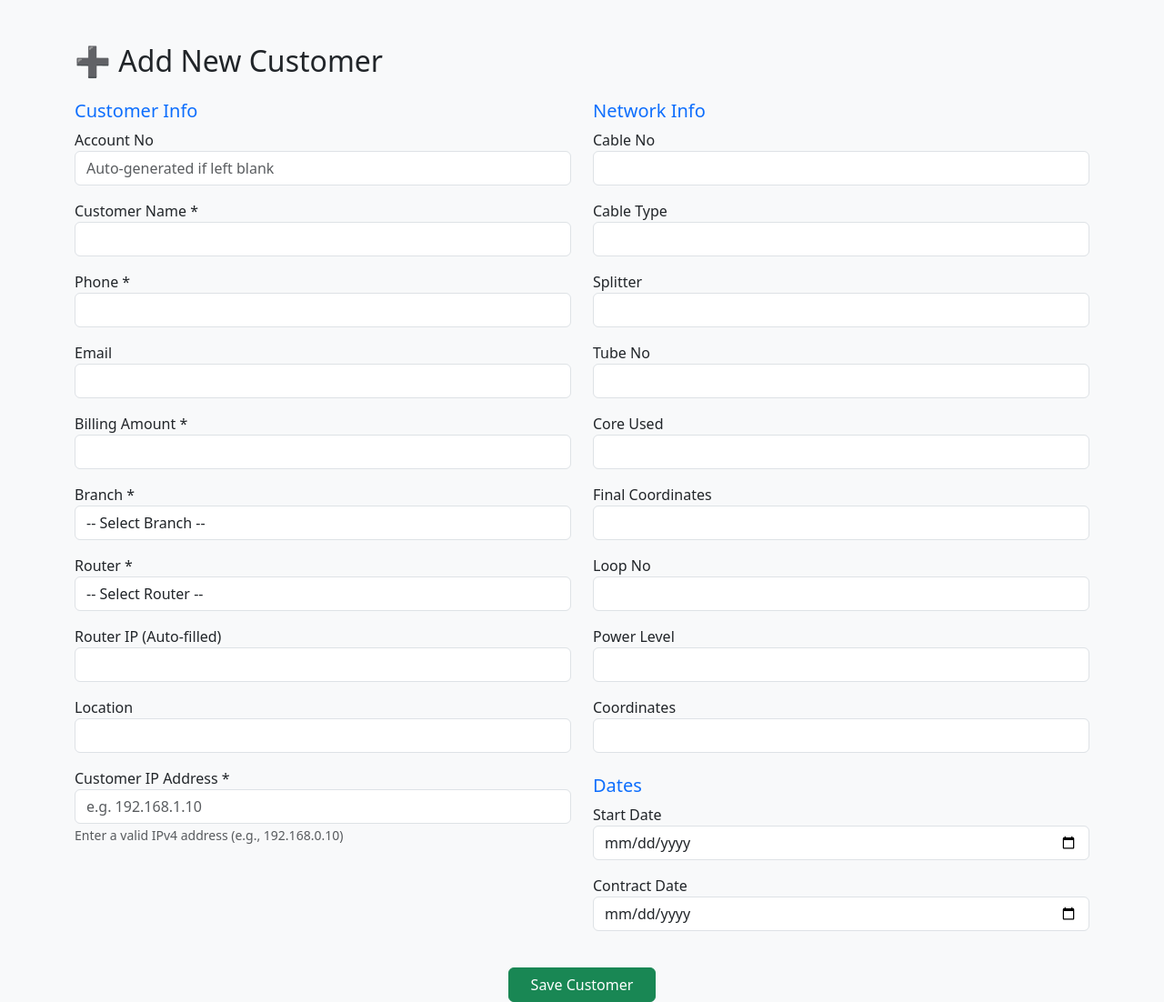
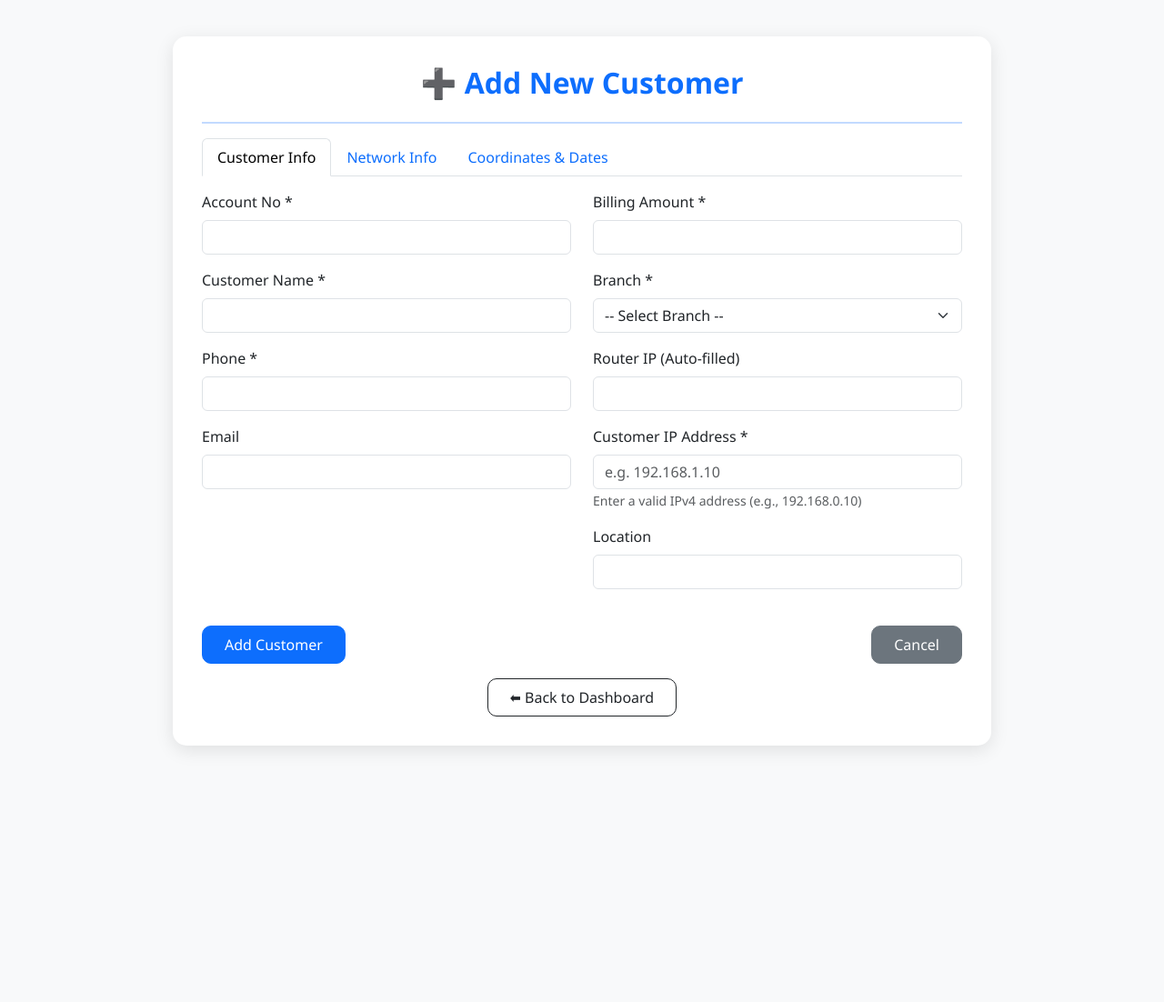
Before and after one commit to sakwasilas/wif_system, a Flask app: page /add_customer in a window 1280 px wide. Shown: the whole page at 91% size. After the commit the page ends 825 px from the top, so only its background shows below. Run offline with Flask 3, Linux system fonts and the light colour scheme; the visitor is signed in with stand-in values (Sample User, id 1); data that the repository does not hold is empty.

Commit message:
modified add route

```diff
--- a/templates/admin/add_new_customer.html
+++ b/templates/admin/add_new_customer.html
@@ -1,53 +1,114 @@
 {% extends "base.html" %}
 {% block content %}
-<div class="container mt-5">
-  <h2 class="mb-4">➕ Add New Customer</h2>
+<link href="https://cdn.jsdelivr.net/npm/bootstrap@5.3.3/dist/css/bootstrap.min.css" rel="stylesheet">
 
-  <!-- Display flash messages -->
+<style>
+body {
+    background: #f8f9fa;
+    font-family: 'Segoe UI', Tahoma, Geneva, Verdana, sans-serif;
+}
+.form-container {
+    max-width: 900px;
+    margin: 40px auto;
+    padding: 2rem;
+    background: #fff;
+    border-radius: 15px;
+    box-shadow: 0 5px 20px rgba(0,0,0,0.1);
+    transition: all 0.3s ease;
+}
+.form-container:hover {
+    transform: translateY(-3px);
+    box-shadow: 0 10px 25px rgba(0,0,0,0.15);
+}
+h2 {
+    text-align: center;
+    color: #0d6efd;
+    margin-bottom: 1.5rem;
+    font-weight: 700;
+}
+hr {
+    border-top: 2px solid #0d6efd;
+}
+.nav-tabs .nav-link {
+    font-weight: 500;
+}
+.btn {
+    border-radius: 10px;
+    padding: 0.5rem 1.5rem;
+    font-weight: 500;
+    transition: all 0.3s ease;
+}
+.btn-primary:hover {
+    background-color: #0b5ed7;
+}
+.btn-secondary:hover {
+    background-color: #6c757d;
+    color: #fff;
+}
+</style>
+
+<div class="form-container">
+    <h2>➕ Add New Customer</h2>
+    <hr>
+
     {% with messages = get_flashed_messages(with_categories=true) %}
       {% if messages %}
         {% for category, message in messages %}
           <div class="alert alert-{{ category }} alert-dismissible fade show" role="alert">
             {{ message }}
-          <button type="button" class="btn-close" data-bs-dismiss="alert"></button>
+            <button type="button" class="btn-close" data-bs-dismiss="alert" aria-label="Close"></button>
           </div>
         {% endfor %}
       {% endif %}
     {% endwith %}
 
-  <form method="POST" action="{{ url_for('add_customer') }}">
+    <form method="POST">
+        <!-- Tabs Nav -->
+        <ul class="nav nav-tabs mb-3" id="customerTabs" role="tablist">
+            <li class="nav-item" role="presentation">
+                <button class="nav-link active" id="info-tab" data-bs-toggle="tab" data-bs-target="#info" type="button" role="tab">Customer Info</button>
+            </li>
+            <li class="nav-item" role="presentation">
+                <button class="nav-link" id="network-tab" data-bs-toggle="tab" data-bs-target="#network" type="button" role="tab">Network Info</button>
+            </li>
+            <li class="nav-item" role="presentation">
+                <button class="nav-link" id="coords-tab" data-bs-toggle="tab" data-bs-target="#coords" type="button" role="tab">Coordinates & Dates</button>
+            </li>
+        </ul>
+
+        <!-- Tabs Content -->
+        <div class="tab-content">
+            <!-- Customer Info -->
+            <div class="tab-pane fade show active" id="info" role="tabpanel">
                 <div class="row">
-      <!-- Left Section -->
                     <div class="col-md-6">
-        <h5 class="text-primary">Customer Info</h5>
                         <div class="mb-3">
-          <label>Account No</label>
-          <input type="text" name="account_no" class="form-control" placeholder="Auto-generated if left blank">
+                            <label class="form-label">Account No *</label>
+                            <input type="text" name="account_no" class="form-control">
+                        </div>
+                        <div class="mb-3">
+                            <label class="form-label">Customer Name *</label>
+                            <input type="text" name="name" class="form-control" required>
+                        </div>
+                        <div class="mb-3">
+                            <label class="form-label">Phone *</label>
+                            <input type="text" name="phone" class="form-control" required>
+                        </div>
+                        <div class="mb-3">
+                            <label class="form-label">Email</label>
+                            <input type="email" name="email" class="form-control">
+                        </div>
                     </div>
 
+                    <div class="col-md-6">
                         <div class="mb-3">
-          <label>Customer Name *</label>
-          <input type="text" name="name" class="form-control" required>
-        </div>
-
-        <div class="mb-3">
-          <label>Phone *</label>
-          <input type="text" name="phone" class="form-control" required>
-        </div>
-
-        <div class="mb-3">
-          <label>Email</label>
-          <input type="email" name="email" class="form-control">
-        </div>
-
-        <div class="mb-3">
-          <label>Billing Amount *</label>
+                            <label class="form-label">Billing Amount *</label>
                             <input type="number" step="0.01" name="billing_amount" class="form-control" required>
                         </div>
 
                         <div class="mb-3">
-          <label>Branch *</label>
-          <select name="branch_id" id="branch" class="form-control" required>
+                            <label class="form-label">Branch *</label>
+                            <select name="branch_id" id="branch_id" class="form-select" required>
                                 <option value="">-- Select Branch --</option>
                                 {% for branch in branches %}
                                 <option value="{{ branch.id }}">{{ branch.name }}</option>
@@ -56,108 +117,118 @@
                         </div>
 
                         <div class="mb-3">
-          <label>Router *</label>
-          <select name="router_id" id="router" class="form-control" required>
-            <option value="">-- Select Router --</option>
-            {% for router in routers %}
-            <option value="{{ router.id }}" data-ip="{{ router.ip_address }}">{{ router.name }}</option>
-            {% endfor %}
-          </select>
+                            <label class="form-label">Router IP (Auto-filled)</label>
+                            <input type="text" id="router_ip" class="form-control" readonly>
+                            <input type="hidden" id="router_id" name="router_id">
+                        </div>
+
+                        <!-- ✅ Customer IP (manual input) -->
+                        <div class="mb-3">
+                            <label class="form-label">Customer IP Address *</label>
+                            <input type="text" name="ip_address" class="form-control" placeholder="e.g. 192.168.1.10" required>
+                            <small class="text-muted">Enter a valid IPv4 address (e.g., 192.168.0.10)</small>
                         </div>
 
                         <div class="mb-3">
-          <label>Router IP (Auto-filled)</label>
-          <input type="text" id="router_ip" class="form-control" readonly>
-        </div>
-
-        <div class="mb-3">
-          <label>Location</label>
+                            <label class="form-label">Location</label>
                             <input type="text" name="location" class="form-control">
                         </div>
-
-        <div class="mb-3">
-          <label>Customer IP Address *</label>
-          <input type="text" name="ip_address" class="form-control" placeholder="e.g. 192.168.1.10" required>
-          <small class="text-muted">Enter a valid IPv4 address (e.g., 192.168.0.10)</small>
+                    </div>
                 </div>
             </div>
 
-      <!-- Right Section -->
+            <!-- Network Info -->
+            <div class="tab-pane fade" id="network" role="tabpanel">
+                <div class="row">
                     <div class="col-md-6">
-        <h5 class="text-primary">Network Info</h5>
-
                         <div class="mb-3">
-          <label>Cable No</label>
+                            <label class="form-label">Cable No</label>
                             <input type="text" name="cable_no" class="form-control">
                         </div>
-
                         <div class="mb-3">
-          <label>Cable Type</label>
+                            <label class="form-label">Cable Type</label>
                             <input type="text" name="cable_type" class="form-control">
                         </div>
-
                         <div class="mb-3">
-          <label>Splitter</label>
+                            <label class="form-label">Splitter</label>
                             <input type="text" name="splitter" class="form-control">
                         </div>
-
+                    </div>
+                    <div class="col-md-6">
                         <div class="mb-3">
-          <label>Tube No</label>
+                            <label class="form-label">Tube No</label>
                             <input type="text" name="tube_no" class="form-control">
                         </div>
-
                         <div class="mb-3">
-          <label>Core Used</label>
+                            <label class="form-label">Core Used</label>
                             <input type="text" name="core_used" class="form-control">
                         </div>
+                        <div class="mb-3">
+                            <label class="form-label">Loop No</label>
+                            <input type="text" name="loop_no" class="form-control">
+                        </div>
+                        <div class="mb-3">
+                            <label class="form-label">Power Level</label>
+                            <input type="text" name="power_level" class="form-control">
+                        </div>
+                    </div>
+                </div>
+            </div>
 
+            <!-- Coordinates & Dates -->
+            <div class="tab-pane fade" id="coords" role="tabpanel">
+                <div class="row">
+                    <div class="col-md-6">
                         <div class="mb-3">
-          <label>Final Coordinates</label>
+                            <label class="form-label">Final Coordinates</label>
                             <input type="text" name="final_coordinates" class="form-control">
                         </div>
-
                         <div class="mb-3">
-          <label>Loop No</label>
-          <input type="text" name="loop_no" class="form-control">
-        </div>
-
-        <div class="mb-3">
-          <label>Power Level</label>
-          <input type="text" name="power_level" class="form-control">
-        </div>
-
-        <div class="mb-3">
-          <label>Coordinates</label>
+                            <label class="form-label">Coordinates</label>
                             <input type="text" name="coordinates" class="form-control">
                         </div>
-
-        <h5 class="text-primary mt-4">Dates</h5>
-
+                    </div>
+                    <div class="col-md-6">
                         <div class="mb-3">
-          <label>Start Date</label>
-          <input type="date" name="start_date" class="form-control">
+                            <label class="form-label">Start Date *</label>
+                            <input type="date" name="start_date" class="form-control" required>
                         </div>
-
                         <div class="mb-3">
-          <label>Contract Date</label>
+                            <label class="form-label">Contract Date</label>
                             <input type="date" name="contract_date" class="form-control">
                         </div>
                     </div>
                 </div>
+            </div>
+        </div>
 
-    <div class="text-center mt-4">
-      <button type="submit" class="btn btn-success px-4">Save Customer</button>
+        <div class="d-flex justify-content-between mt-4">
+            <button type="submit" class="btn btn-primary px-4">Add Customer</button>
+            <a href="{{ url_for('list_customers') }}" class="btn btn-secondary px-4">Cancel</a>
         </div>
     </form>
+
+    <div class="mt-3 text-center">
+        <a href="{{ url_for('admin_dashboard') }}" class="btn btn-outline-dark">⬅ Back to Dashboard</a>
+    </div>
 </div>
 
+<script src="https://cdn.jsdelivr.net/npm/bootstrap@5.3.3/dist/js/bootstrap.bundle.min.js"></script>
 <script>
-  // Auto-fill Router IP when router is selected
-  document.getElementById('router').addEventListener('change', function() {
-    const selected = this.options[this.selectedIndex];
-    const ip = selected.getAttribute('data-ip') || '';
-    document.getElementById('router_ip').value = ip;
+    // ✅ Auto-fill Router IP based on selected branch (your original logic)
+    document.getElementById("branch_id").addEventListener("change", function() {
+        const branchId = this.value;
+        if (branchId) {
+            fetch(`/get_router_ip/${branchId}`)
+                .then(res => res.json())
+                .then(data => {
+                    document.getElementById("router_ip").value = data.ip_address || "";
+                    document.getElementById("router_id").value = data.id || "";
+                });
+        } else {
+            document.getElementById("router_ip").value = "";
+            document.getElementById("router_id").value = "";
+        }
     });
 </script>
-
 {% endblock %}
```
Lines whose indentation alone changed are shown as unchanged.
